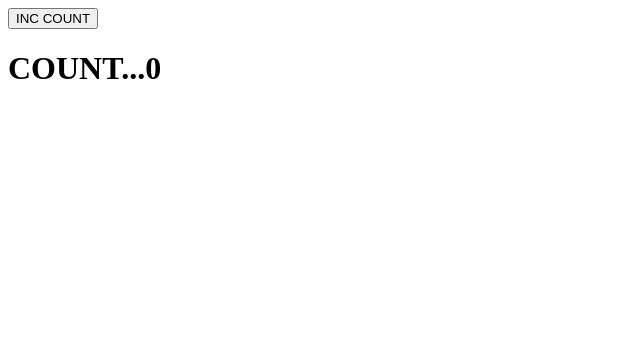
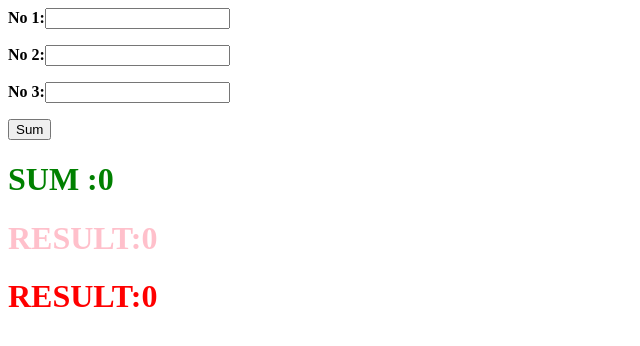
Before and after one commit to ArpithaPuttegowda/myrepo, a React (Create React App) app in the folder stepupreact/: page / in a window 1280 px wide. Shown: the top 346 px of the page, without its empty margins (0-640 px from the left). Built offline with nearby package versions, Linux system fonts and the light colour scheme.

Commit message:
createRef, useRef

```diff
--- a/stepupreact/src/App.css
+++ b/stepupreact/src/App.css
@@ -4,3 +4,13 @@
     height: 100px;
     display: inline-block;
 }
+
+.cb{
+  color:blue ;
+}
+.cp{
+  color: pink;
+}
+.cr{
+  color: red;
+}
--- a/stepupreact/src/App.js
+++ b/stepupreact/src/App.js
@@ -6,6 +6,8 @@ import Players from "./Components/Players";
 import PlayersF from "./Components/PlayersF";
 import {Parent} from "./Components/ChildToParentF";
 import Count from "./Components/Count";
+import {CountF} from "./Components/CountF";
+import {TakeTheDataFromInput} from "./Components/TakeTheDataFromInput";
 // import {Parent} from "./Components/ChildToParent";
 // import Parent from "./Components/PtoC";
 
@@ -80,7 +82,9 @@ const App = () => {
       {/* <Parent />; */}
       {/* <Parent /> */}
       {/* <Parent /> */}
-      <Count />
+      {/* <Count /> */}
+      {/* <CountF /> */}
+      <TakeTheDataFromInput />
     </div>
   );
 };
--- a/stepupreact/src/Components/Count.js
+++ b/stepupreact/src/Components/Count.js
@@ -16,7 +16,6 @@ export default class Count extends Component {
   };
 
   render() {
-    alert("RENDER");
     return (
       <div>
         <button onClick={this.incCount}>INC COUNT</button>
--- /dev/null
+++ b/stepupreact/src/Components/CountF.js
@@ -0,0 +1,14 @@
+import React, {useState} from "react";
+
+export const CountF = () => {
+  const [count, setCount] = useState(0);
+  const handleClick = () => {
+    setCount(count + 1);
+  };
+  return (
+    <div>
+      <button onClick={handleClick}>Inc</button>
+      <h1>Count:{count}</h1>
+    </div>
+  );
+};
--- /dev/null
+++ b/stepupreact/src/Components/TakeTheDataFromInput.js
@@ -0,0 +1,42 @@
+import React, {createRef, useRef, useState} from "react";
+
+export const TakeTheDataFromInput = () => {
+  const [result, setResult] = useState(0);
+  const [cls, setCls] = useState("cr");
+  const n1Ref = createRef(null);
+  const n2Ref = createRef(null);
+  const n3Ref = useRef(null);
+  const handleSum = () => {
+    let n1 = n1Ref.current.value;
+    let n2 = n2Ref.current.value;
+    let n3 = n3Ref.current.value;
+    n1Ref.current.value = "";
+    n2Ref.current.value = "";
+    n3Ref.current.value = "";
+    let sum = Number(n1) + Number(n2) + Number(n3);
+    setResult(sum);
+    setCls(sum > 100 ? "cb" : "cp");
+  };
+  return (
+    <div>
+      <p>
+        <b>No 1:</b>
+        <input ref={n1Ref} />
+      </p>
+      <p>
+        <b>No 2:</b>
+        <input ref={n2Ref} />
+      </p>
+      <p>
+        <b>No 3:</b>
+        <input ref={n3Ref} />
+      </p>
+      <p>
+        <button onClick={handleSum}>Sum</button>
+      </p>
+      <h1 style={{color: result > 100 ? "red" : "green"}}>SUM :{result}</h1>
+      <h1 className={result > 100 ? "cb" : "cp"}>RESULT:{result}</h1>
+      <h1 className={cls}>RESULT:{result}</h1>
+    </div>
+  );
+};
```
